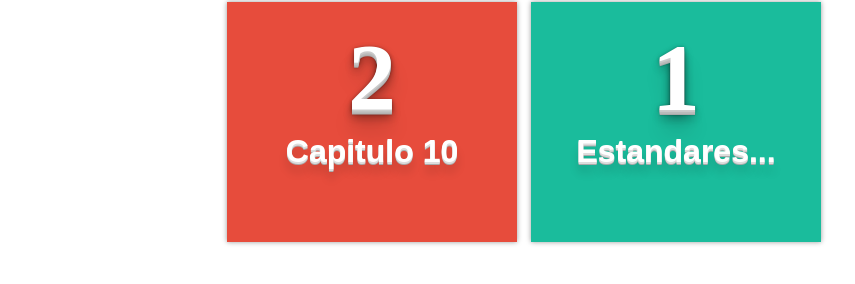
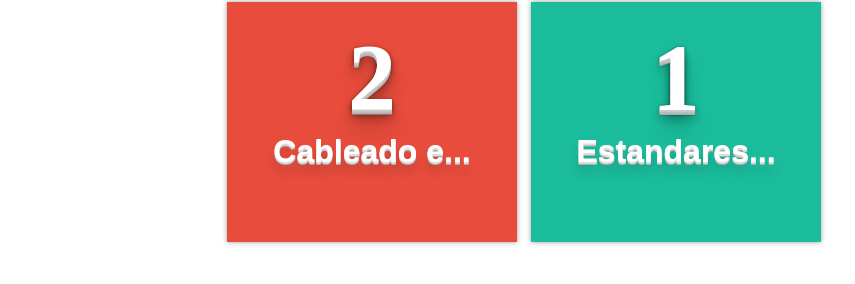
Before and after one commit to Alex7122/redes-slides, a Jekyll site: the page built from index.html, in a window 1280 px wide. Shown: the part 168-452 px from the top of the page, without its empty margins (116-971 px from the left). Built offline with Jekyll 4.4.1, drawn with Linux system fonts in a browser that asks for light colours.

Commit message:
Update 2016-07-05-usage.md

```diff
--- a/_posts/2016-07-05-usage.md
+++ b/_posts/2016-07-05-usage.md
@@ -1,7 +1,7 @@
 ---
-title: Capitulo 10
+title: Cableado estructurado
 layout: post
-permalink: /Capitulo 10/
+permalink: /Cableado estructurado/
 ---
 
 <section>
```
